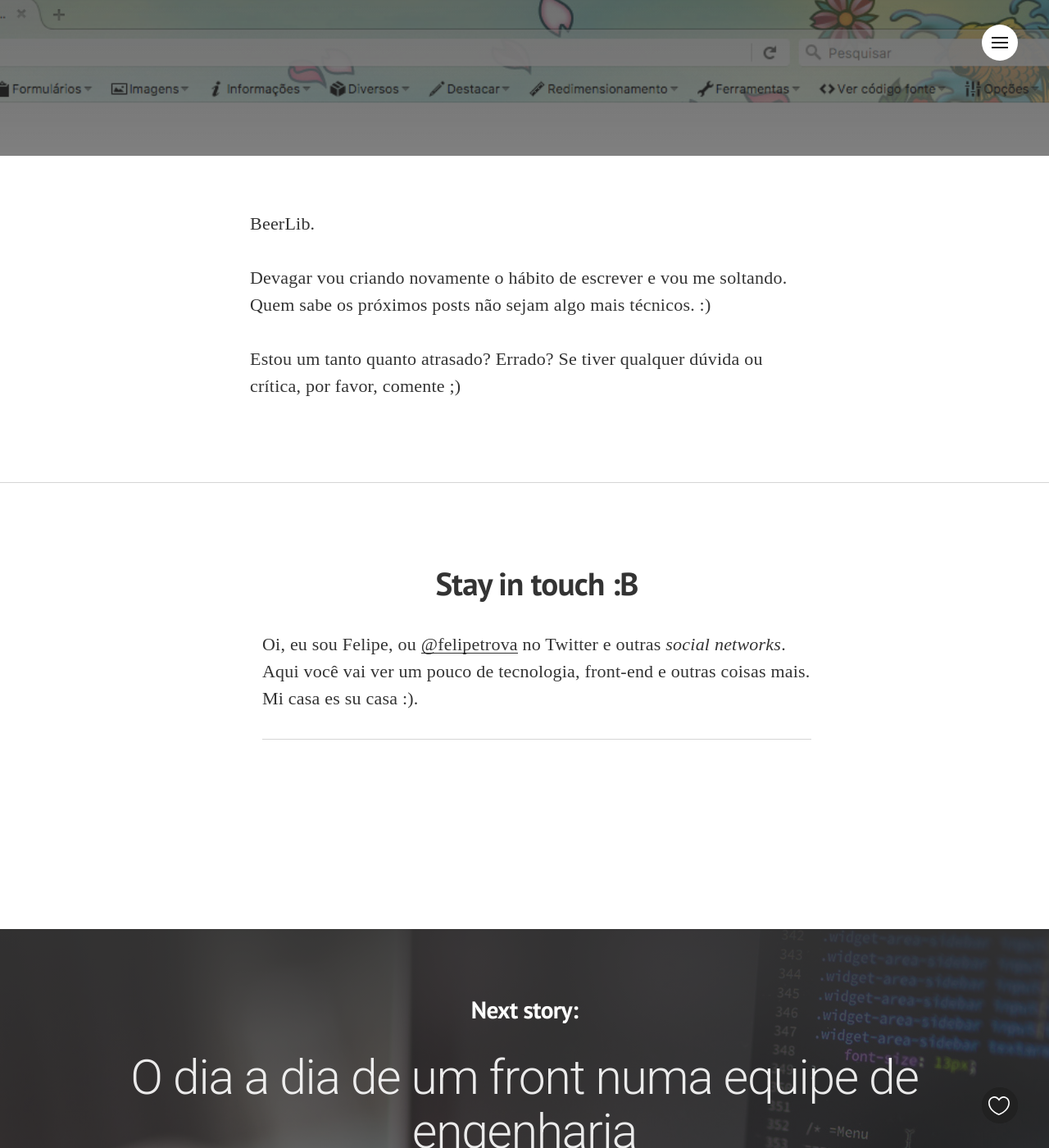
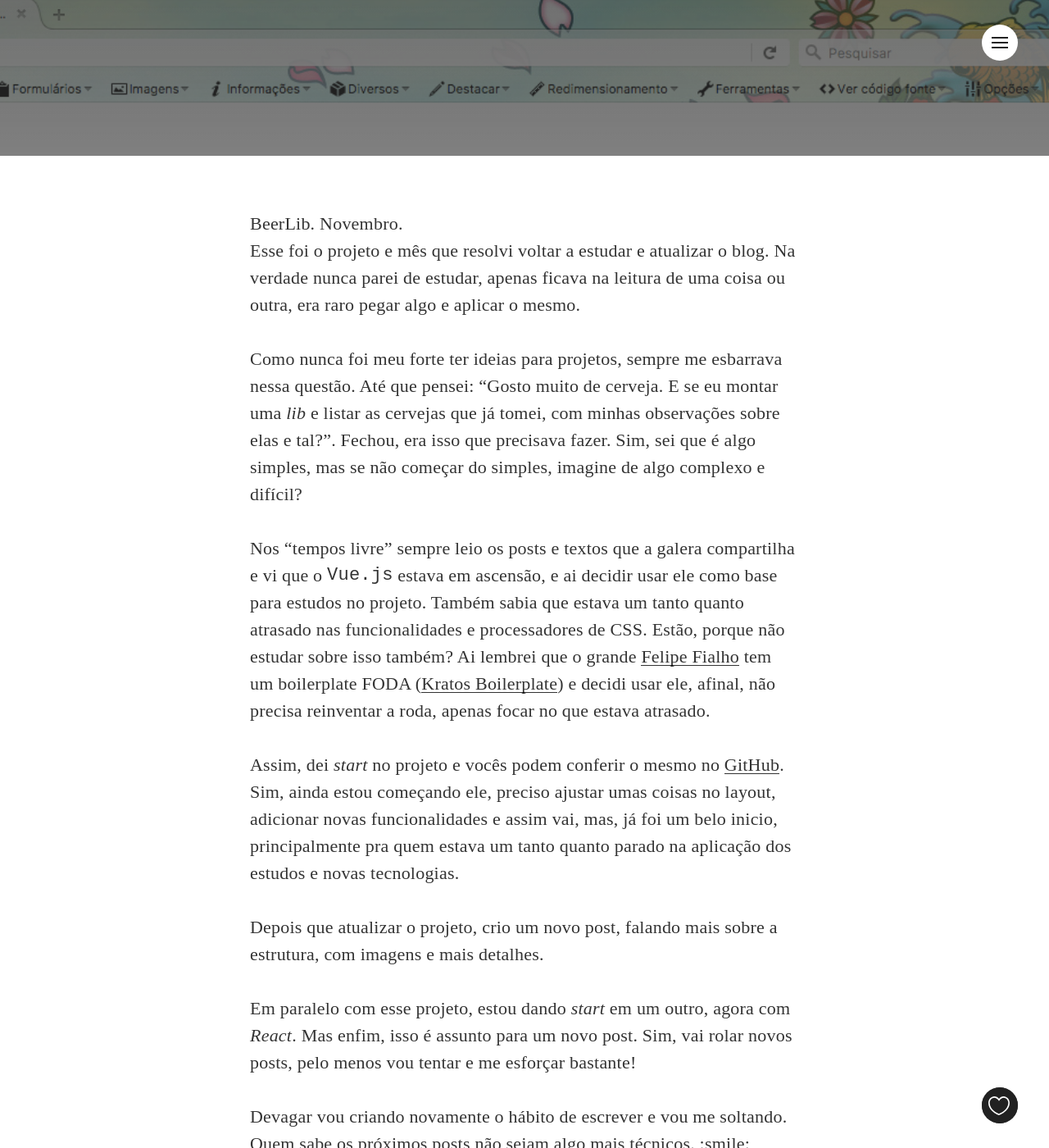
Before and after one commit to felipetrova/felipetrova.github.io, a Jekyll site: the page built from _posts/2016-11-04-beer-lib.markdown, in a window 1280 px wide and 1400 px high, scrolled down 437 px. Shown: the whole window at 82% size. Built offline with Jekyll 4.4.1, drawn with Linux system fonts in a browser that asks for light colours; nearby versions of some CDN libraries; some web fonts are replaced; comment, search, counter and statistics services are not loaded; some of the changed text lies outside the part shown.

Commit message:
Post sobre projeto BeerLib

```diff
--- a/_posts/2016-11-04-beer-lib.markdown
+++ b/_posts/2016-11-04-beer-lib.markdown
@@ -14,8 +14,21 @@ bgGradientOpacity: darker
 syntaxHighlighter: no
 ---
 
-BeerLib.
+BeerLib. Novembro.
+<br>
+Esse foi o projeto e mês que resolvi voltar a estudar e atualizar o blog. Na verdade nunca parei de estudar, apenas ficava na leitura de uma coisa ou outra, era raro pegar algo e aplicar o mesmo.
 
-Devagar vou criando novamente o hábito de escrever e vou me soltando. Quem sabe os próximos posts não sejam algo mais técnicos. :)
+Como nunca foi meu forte ter ideias para projetos, sempre me esbarrava nessa questão. Até que pensei: "Gosto muito de cerveja. E se eu montar uma *lib* e listar as cervejas que já tomei, com minhas observações sobre elas e tal?". Fechou, era isso que precisava fazer. Sim, sei que é algo simples, mas se não começar do simples, imagine de algo complexo e difícil?
 
-Estou um tanto quanto atrasado? Errado? Se tiver qualquer dúvida ou crítica, por favor, comente ;)
+Nos "tempos livre" sempre leio os posts e textos que a galera compartilha e vi que o `Vue.js` estava em ascensão, e ai decidir usar ele como base para estudos no projeto.
+Também sabia que estava um tanto quanto atrasado nas funcionalidades e processadores de CSS. Estão, porque não estudar sobre isso também? Ai lembrei que o grande [Felipe Fialho](https://twitter.com/lfeh) tem um boilerplate FODA ([Kratos Boilerplate](https://github.com/LFeh/kratos-boilerplate)) e decidi usar ele, afinal, não precisa reinventar a roda, apenas focar no que estava atrasado.
+
+Assim, dei *start* no projeto e vocês podem conferir o mesmo no [GitHub](https://github.com/felipetrova/beer-lib). Sim, ainda estou começando ele, preciso ajustar umas coisas no layout, adicionar novas funcionalidades e assim vai, mas, já foi um belo inicio, principalmente pra quem estava um tanto quanto parado na aplicação dos estudos e novas tecnologias.
+
+Depois que atualizar o projeto, crio um novo post, falando mais sobre a estrutura, com imagens e mais detalhes.
+
+Em paralelo com esse projeto, estou dando *start* em um outro, agora com *React*. Mas enfim, isso é assunto para um novo post. Sim, vai rolar novos posts, pelo menos vou tentar e me esforçar bastante!
+
+Devagar vou criando novamente o hábito de escrever e vou me soltando. Quem sabe os próximos posts não sejam algo mais técnicos. :smile:
+
+Estou um tanto quanto atrasado? Errado? Se tiver qualquer dúvida ou crítica, por favor, comente :laughing:
```
